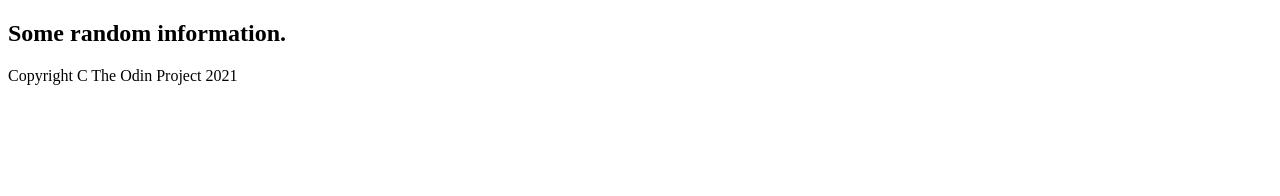
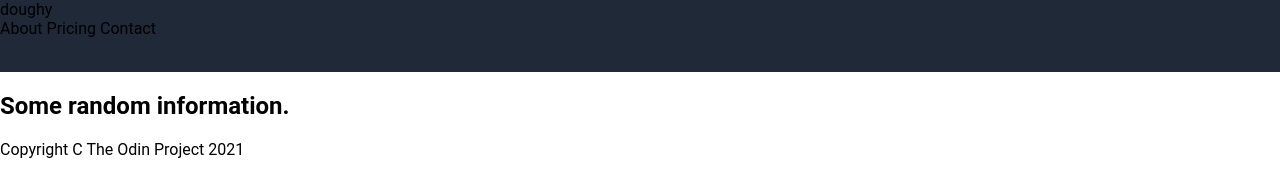
Before and after one commit to mglvn/landing-page, a plain HTML site: page index.html in a window 1280 px wide. Drawn offline with Linux system fonts and the light colour scheme.

Commit message:
Added header html, renamed section classes

```diff
--- a/index.html
+++ b/index.html
@@ -8,18 +8,20 @@
 </head>
 <body>
     <div class="header">
-        <!-- header-logo -->
-         <div class="links">
-            <!-- nav links -->
-         </div>
+        <span class="header-logo">doughy</span>
+        <div class="links">
+            <a class="nav-link">About</a>
+            <a class="nav-link">Pricing</a>
+            <a class="nav-link">Contact</a>
+        </div>
     </div>
-    <div class="banner">
-        <div class="banner-content">
+    <div class="hero">
+        <div class="hero-content">
             <!-- banner content -->
         </div>
         <!-- banner-image -->
     </div>
-    <div class="section-one">
+    <div class="information">
         <h2>Some random information.</h2>
         <div class="grid">
             <!-- item 1 -->
--- a/style.css
+++ b/style.css
@@ -0,0 +1,9 @@
+body {
+    font-family: "Roboto", sans-serif;
+    margin: 0;
+}
+
+.header {
+    height: 72px;
+    background-color: #1f2937;
+}
```
